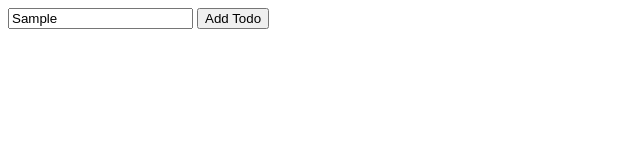
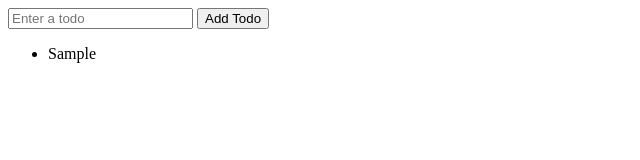
Before and after one commit to alonzojoe/ts-bootcamp, a website with bundled scripts: page index.html in a window 1280 px wide. Both pictures are taken after typing "Sample" into the empty fields and a click on the button "Add Todo". Shown: the whole page, without its empty margins (0-640 px from the left). Built offline with nearby package versions, Linux system fonts and the light colour scheme.

Commit message:
add todo functionality using create element

```diff
--- a/index.html
+++ b/index.html
@@ -10,6 +10,7 @@
       <input type="text" id="todo-input" placeholder="Enter a todo" />
       <button type="submit" id="btn">Add Todo</button>
     </form>
+    <ul class="todo-list"></ul>
     <script src="/dist/DOM/dom.js"></script>
   </body>
 </html>
--- a/src/DOM/dom.ts
+++ b/src/DOM/dom.ts
@@ -1,21 +1,33 @@
 const btn = document.getElementById('btn')! as HTMLButtonElement;
 const input = document.getElementById('todo-input')! as HTMLInputElement;
 const form = document.querySelector('#form-action')! as HTMLFormElement;
+const ul = document.querySelector('.todo-list') as HTMLUListElement;
 
-//button event listener
+//button event listener `click`
 // btn.addEventListener('click', () => {
 //     if (input.value === "") return;
 //     alert(input.value)
 //     input.value = ""
 // })
 
-const handleSubmit = (e: SubmitEvent) => {
+const handleSubmit = (e: SubmitEvent) => { // or Event
     e.preventDefault();
-    alert('form subbmited')
+
+    const newTodo = input.value
+    if ((newTodo as string).trim() === "") return;
+
+    const newList = document.createElement('LI')
+    newList.append(newTodo)
+    ul.append(newList)
+
+    input.value = ""
+
 }
 
 form.addEventListener('submit', handleSubmit)
 
+console.log('ul', ul)
+
 let mystery: unknown = "5213"
 
 const numChars = (mystery as string).length
```
Also changed, not shown: dist/DOM/dom.js.
